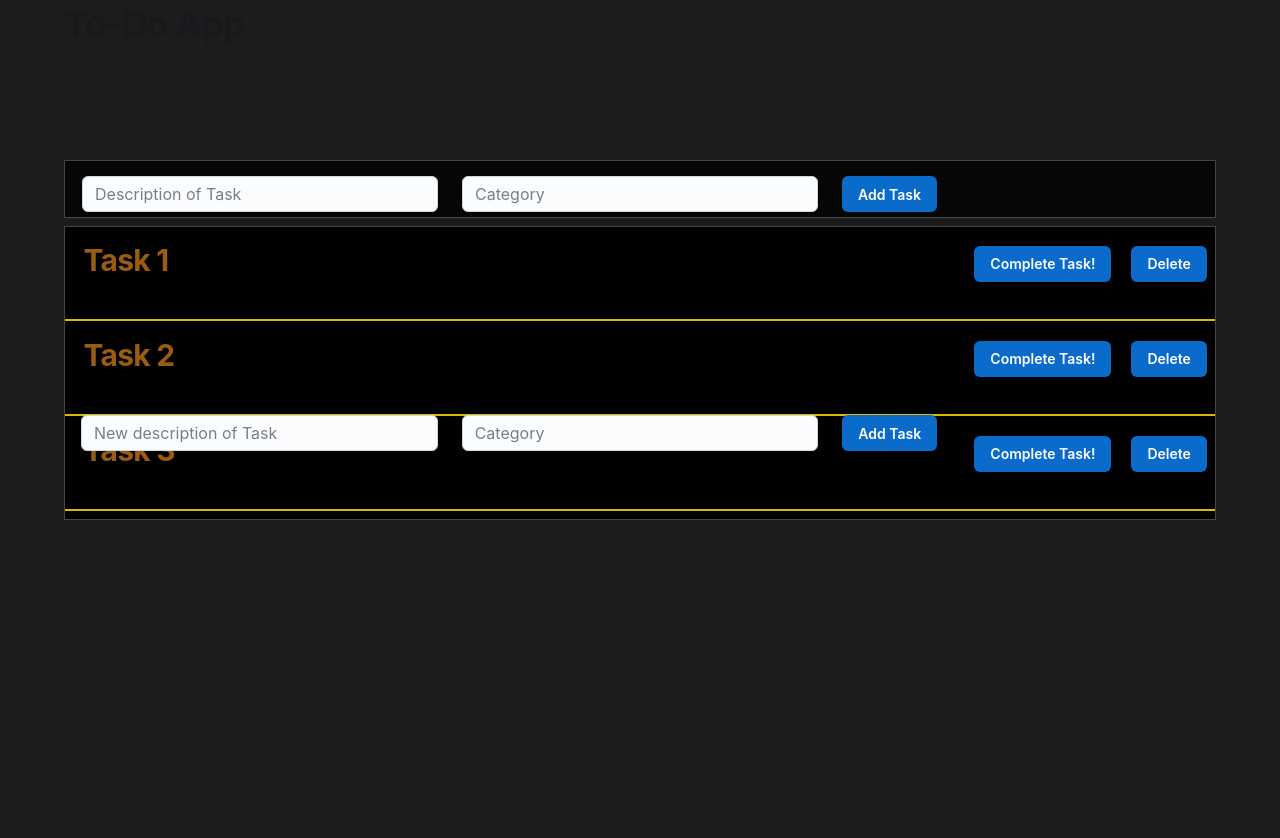
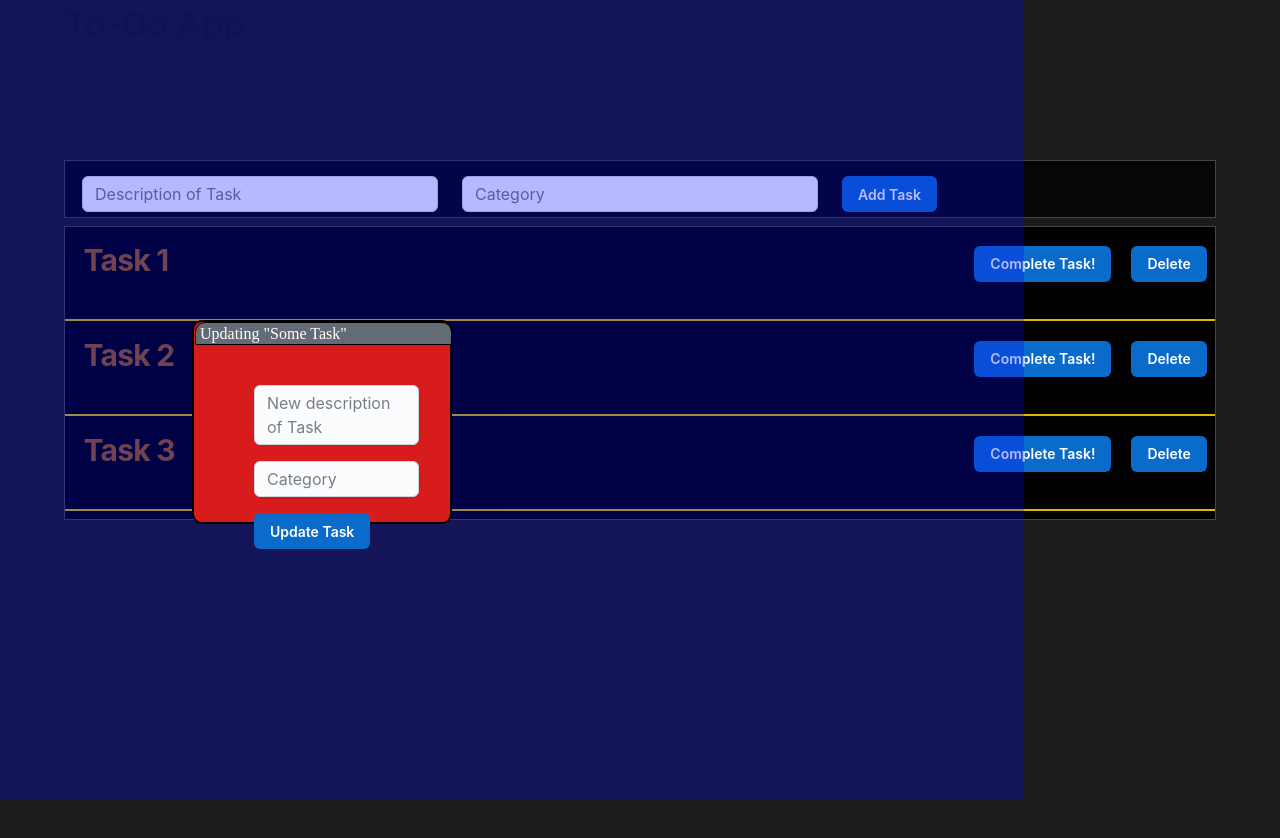
Before and after one commit to nicopasq/todo_client, a React (Create React App) app: page / in a window 1280 px wide. Shown: the top 838 px of the page. Before the commit the page ends 800 px from the top, so only its background shows below. Built offline with nearby package versions, Linux system fonts and the light colour scheme; data requests are answered from the project's data file.

Commit message:
added style to UpdateTask component.:

```diff
--- a/src/components/UpdateTask.js
+++ b/src/components/UpdateTask.js
@@ -1,12 +1,14 @@
-import { Button, Grid, Textarea } from "@mui/joy";
+import { Button, Grid, Textarea, Typography } from "@mui/joy";
 import React from "react";
 import '../styles/updateTask.css'
 
 function UpdateTask({task}){
 return (
-    <form >
-        <Grid id="gridContainer" container spacing={3} sx={{ flexGrow: 1 }}>
-          <Grid xs={4}>
+    <div id="updateTaskBg">
+    <form id="updateTaskForm">
+    <Typography id="updatingCurrentTask" level="h5" variant="solid">Updating "Some Task"</Typography>
+        <Grid id="updateTaskGrid" container spacing={2} sx={{ flexGrow: 1 }}>
+          <Grid xs={8}>
             <Textarea
             className="updateTaskInput"
             placeholder="New description of Task"
@@ -15,7 +17,7 @@ return (
             // name="description"
             />
           </Grid>
-          <Grid xs={4}>
+          <Grid xs={8}>
             <Textarea
             className="updateTaskInput"
             placeholder="Category"
@@ -24,13 +26,14 @@ return (
             // name="category"
             />
           </Grid>
-          <Grid xs={4}>
+          <Grid xs={8}>
             <Button variant="solid" type="submit">
-              Add Task
+              Update Task
             </Button>
           </Grid>
         </Grid>
       </form>
+    </div>
 )
 }
 
--- a/src/styles/index.css
+++ b/src/styles/index.css
@@ -2,4 +2,5 @@ body{
     margin: 0;
     padding: 0;
     background-color: rgba(0, 0, 0, 0.892);
+    overflow: hidden;
 }
--- a/src/styles/updateTask.css
+++ b/src/styles/updateTask.css
@@ -0,0 +1,31 @@
+#updateTaskBg{
+    background-color: rgba(0, 0, 255, 0.269);
+    height: 100vh;
+    width: 100vw;
+    position: relative;
+    top: -50vh;
+    right: 40vh;
+}
+#updateTaskForm{
+    background-color: rgb(216, 27, 27);
+    border-radius: 10px;
+    border: 2px solid black;
+    height: 25vh;
+    width: 20vw;
+    position: relative;
+    top: 40vh;
+    left: 35vw;
+}
+#updateTaskGrid{
+    position: relative;
+    top: 40px;
+    left: 60px;
+}
+#updatingCurrentTask{
+    width:19.3vw;
+    border-top-right-radius: 10px;
+    border-top-left-radius: 10px;
+    border: 1px solid black;
+    position: relative;
+    left: 5px;
+}
```
